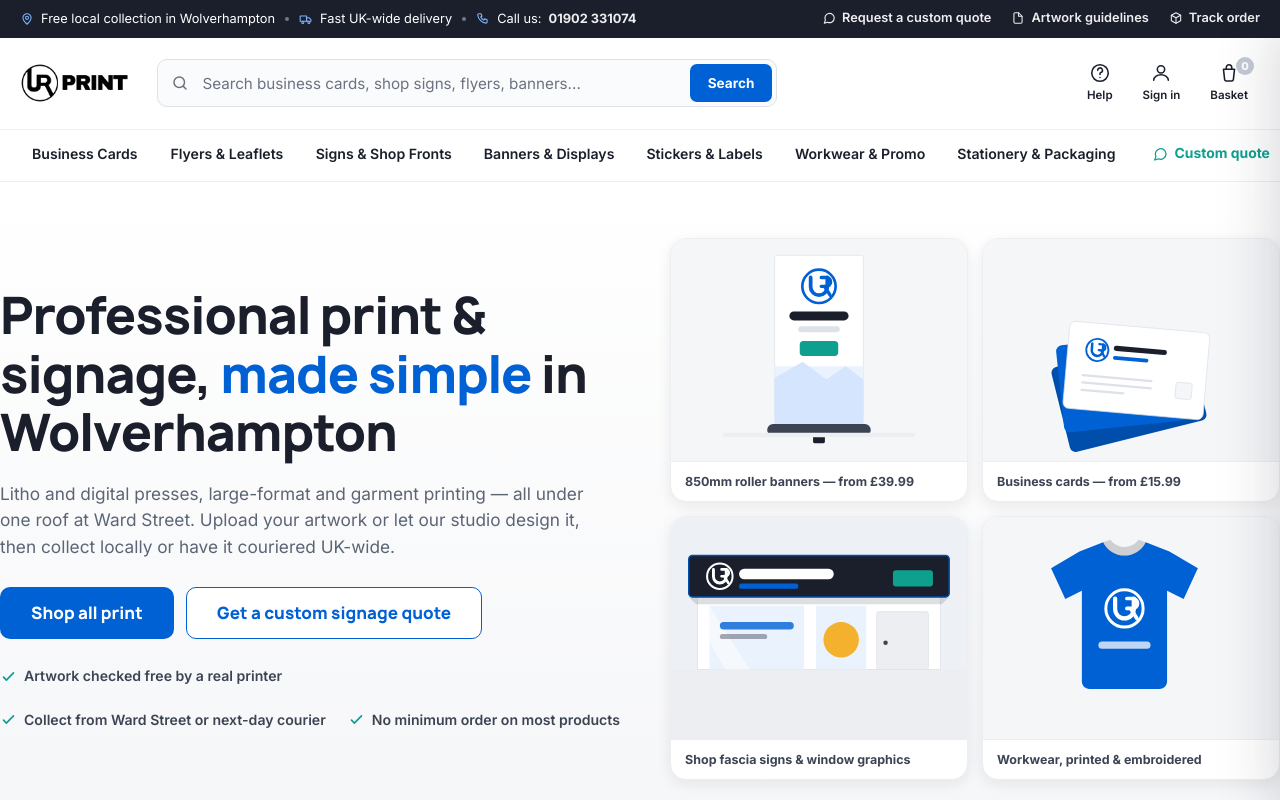
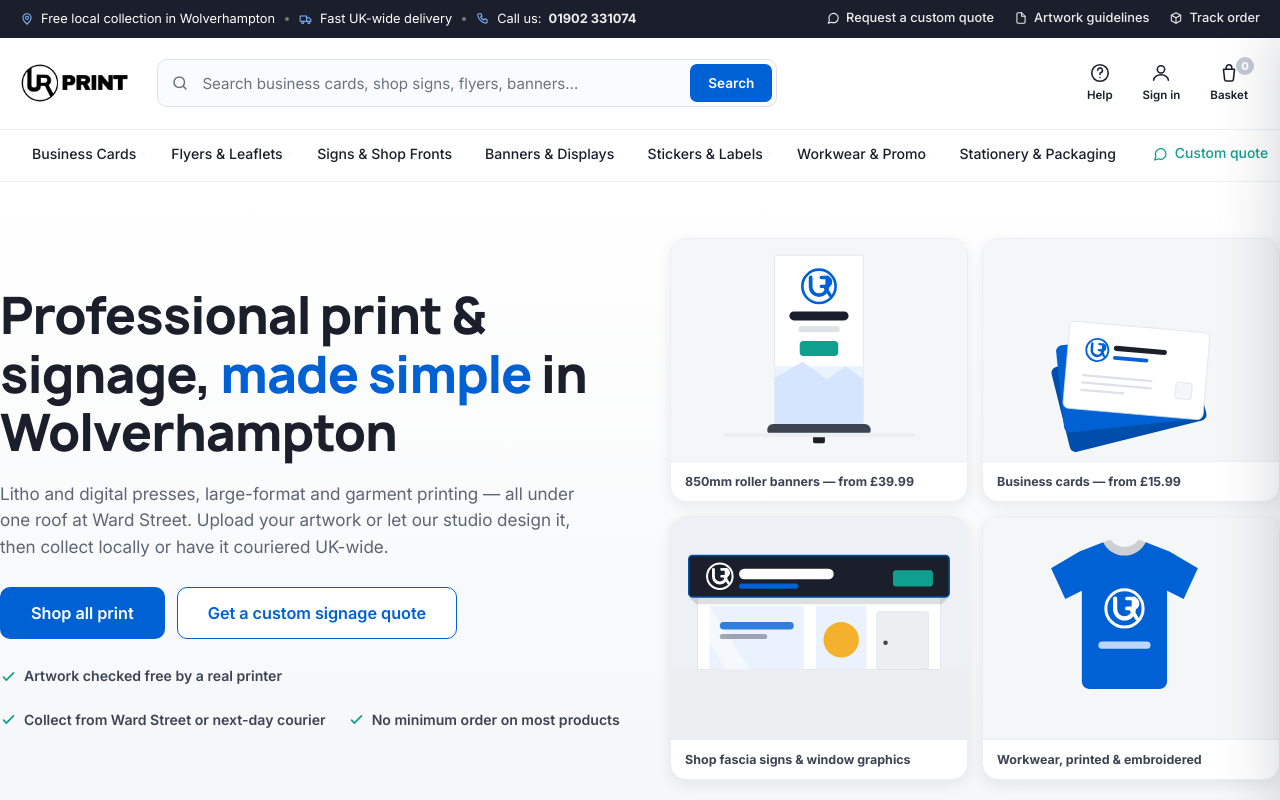
Before and after one commit to clickworks-uk/urprint, a plain HTML site: page index.html in a window 1280 px wide. Shown: the top 800 px of the page. Drawn offline with Linux system fonts and the light colour scheme.

Commit message:
Apply the Inter type scale: body 400, navigation 500, buttons 600
Serves the supplied variable Inter (wght 100-900, opsz 14-32) as a single
subsetted file in place of the five static cuts: 65KB against 121KB, every
weight covered, and optical sizing tracks the rendered size.

The two uploaded 24pt files are the display optical cut, intended for large
text; they are not used for 14-15px navigation and buttons. Both remain
available if that cut is wanted specifically.

- Body text stays Inter Regular 400.
- Buttons move from Manrope 700 to Inter SemiBold 600, which also answers the
  open question about button weight from the Manrope change.
- Navigation drops to Inter Medium 500: utility links, the category bar and
  its quote link, mega-menu links, and the mobile drawer.

Co-Authored-By: Claude Opus 5 <noreply@anthropic.com>
Claude-Session: https://claude.ai/code/session_01HkqQ1yg34KXFk7gRAbBYxW

```diff
--- a/assets/css/styles.css
+++ b/assets/css/styles.css
@@ -3,11 +3,6 @@
    and no visitor IP sent to Google (GDPR). font-display:swap keeps text
    visible while the woff2 loads.
    ========================================================================== */
-@font-face{font-family:'Inter';font-style:normal;font-weight:400;font-display:swap;src:url('../fonts/inter-400.woff2') format('woff2');unicode-range:U+0000-00FF,U+0131,U+0152-0153,U+02BB-02BC,U+02C6,U+02DA,U+02DC,U+0304,U+0308,U+0329,U+2000-206F,U+2074,U+20AC,U+2122,U+2191,U+2193,U+2212,U+2215,U+FEFF,U+FFFD}
-@font-face{font-family:'Inter';font-style:normal;font-weight:500;font-display:swap;src:url('../fonts/inter-500.woff2') format('woff2');unicode-range:U+0000-00FF,U+0131,U+0152-0153,U+02BB-02BC,U+02C6,U+02DA,U+02DC,U+0304,U+0308,U+0329,U+2000-206F,U+2074,U+20AC,U+2122,U+2191,U+2193,U+2212,U+2215,U+FEFF,U+FFFD}
-@font-face{font-family:'Inter';font-style:normal;font-weight:600;font-display:swap;src:url('../fonts/inter-600.woff2') format('woff2');unicode-range:U+0000-00FF,U+0131,U+0152-0153,U+02BB-02BC,U+02C6,U+02DA,U+02DC,U+0304,U+0308,U+0329,U+2000-206F,U+2074,U+20AC,U+2122,U+2191,U+2193,U+2212,U+2215,U+FEFF,U+FFFD}
-@font-face{font-family:'Inter';font-style:normal;font-weight:700;font-display:swap;src:url('../fonts/inter-700.woff2') format('woff2');unicode-range:U+0000-00FF,U+0131,U+0152-0153,U+02BB-02BC,U+02C6,U+02DA,U+02DC,U+0304,U+0308,U+0329,U+2000-206F,U+2074,U+20AC,U+2122,U+2191,U+2193,U+2212,U+2215,U+FEFF,U+FFFD}
-@font-face{font-family:'Inter';font-style:normal;font-weight:800;font-display:swap;src:url('../fonts/inter-800.woff2') format('woff2');unicode-range:U+0000-00FF,U+0131,U+0152-0153,U+02BB-02BC,U+02C6,U+02DA,U+02DC,U+0304,U+0308,U+0329,U+2000-206F,U+2074,U+20AC,U+2122,U+2191,U+2193,U+2212,U+2215,U+FEFF,U+FFFD}
 
 /* ==========================================================================
    UR Print — design system
@@ -69,6 +64,8 @@ body{
   line-height:1.55;
   color:var(--ink);
   background:var(--white);
+  font-optical-sizing:auto;
+  font-weight:400;
   -webkit-font-smoothing:antialiased;
   text-rendering:optimizeLegibility;
 }
@@ -102,7 +99,7 @@ ul{margin:0;padding:0;list-style:none}
 /* ---------- buttons ---------- */
 .btn{
   display:inline-flex;align-items:center;justify-content:center;gap:8px;
-  font-family:var(--font-display);font-weight:700;font-size:.95rem;line-height:1;
+  font-family:var(--font);font-weight:600;font-size:.95rem;line-height:1;
   padding:14px 24px;border-radius:var(--radius);border:1.5px solid transparent;
   background:var(--blue);color:#fff;cursor:pointer;transition:.15s ease;
   text-decoration:none;white-space:nowrap;
@@ -132,6 +129,7 @@ ul{margin:0;padding:0;list-style:none}
 /* ---------- badges ---------- */
 .badge{display:inline-flex;align-items:center;gap:5px;font-size:.7rem;font-weight:800;letter-spacing:.05em;text-transform:uppercase;padding:5px 10px;border-radius:var(--radius-pill);background:var(--teal-50);color:#0a7a6d}
 .badge--blue{background:var(--blue-50);color:var(--blue-dark)}
+@font-face{font-family:'Inter';font-style:normal;font-weight:100 900;font-display:swap;src:url('../fonts/inter-var.woff2') format('woff2');unicode-range:U+0000-00FF,U+0131,U+0152-0153,U+02BB-02BC,U+02C6,U+02DA,U+02DC,U+0304,U+0308,U+0329,U+2000-206F,U+2074,U+20AC,U+2122,U+2191,U+2193,U+2212,U+2215,U+FEFF,U+FFFD}
 @font-face{font-family:'Manrope';font-style:normal;font-weight:700 800;font-display:swap;src:url('../fonts/manrope-800.woff2') format('woff2');unicode-range:U+0000-00FF,U+0131,U+0152-0153,U+02BB-02BC,U+02C6,U+02DA,U+02DC,U+0304,U+0308,U+0329,U+2000-206F,U+2074,U+20AC,U+2122,U+2191,U+2193,U+2212,U+2215,U+FEFF,U+FFFD}
 
 /* ==========================================================================
@@ -191,7 +189,7 @@ ul{margin:0;padding:0;list-style:none}
 .utility__perks .dot{width:4px;height:4px;border-radius:50%;background:rgba(255,255,255,.4)}
 .utility__perks svg{width:14px;height:14px;flex:none;color:#7FB4FF}
 .utility__links{display:flex;align-items:center;gap:20px}
-.utility__links a{display:inline-flex;align-items:center;gap:6px;font-weight:600;white-space:nowrap}
+.utility__links a{display:inline-flex;align-items:center;gap:6px;font-weight:500;white-space:nowrap}
 .utility__links svg{width:14px;height:14px}
 @media(max-width:1000px){.utility__links{display:none}}
 @media(max-width:640px){
@@ -216,7 +214,7 @@ ul{margin:0;padding:0;list-style:none}
 .search input[type="search"]::placeholder{color:var(--grey-500)}
 .search input[type="search"]:focus{outline:none;border-color:var(--blue);background:#fff;box-shadow:0 0 0 4px var(--blue-50)}
 .search__icon{position:absolute;left:14px;top:50%;transform:translateY(-50%);width:18px;height:18px;color:var(--grey-500);pointer-events:none}
-.search__btn{position:absolute;right:5px;top:5px;height:38px;padding:0 18px;border:0;border-radius:7px;background:var(--blue);color:#fff;font-weight:700;font-size:.85rem}
+.search__btn{position:absolute;right:5px;top:5px;height:38px;padding:0 18px;border:0;border-radius:7px;background:var(--blue);color:#fff;font-weight:600;font-size:.85rem}
 .search__btn:hover{background:var(--blue-dark)}
 .search__results{
   position:absolute;top:calc(100% + 8px);left:0;right:0;background:#fff;border:1px solid var(--grey-100);
@@ -250,14 +248,14 @@ ul{margin:0;padding:0;list-style:none}
 .catnav__list{display:flex;align-items:stretch;gap:2px;overflow:visible}
 .catnav__item{position:static}
 .catnav__link{
-  display:flex;align-items:center;gap:6px;padding:13px 12px;font-size:.88rem;font-weight:600;color:var(--ink);
+  display:flex;align-items:center;gap:6px;padding:13px 12px;font-size:.88rem;font-weight:500;color:var(--ink);
   border-bottom:3px solid transparent;background:none;border-top:0;border-left:0;border-right:0;white-space:nowrap;
 }
 .catnav__link:hover,.catnav__item.is-open .catnav__link{color:var(--blue);border-bottom-color:var(--blue);text-decoration:none}
 .catnav__link svg{width:12px;height:12px;opacity:.55;transition:transform .15s}
 .catnav__item.is-open .catnav__link svg{transform:rotate(180deg)}
 .catnav__spacer{flex:1}
-.catnav__cta{display:flex;align-items:center;gap:7px;padding:13px 0 13px 14px;font-size:.87rem;font-weight:700;color:var(--teal);white-space:nowrap}
+.catnav__cta{display:flex;align-items:center;gap:7px;padding:13px 0 13px 14px;font-size:.87rem;font-weight:500;color:var(--teal);white-space:nowrap}
 .catnav__cta svg{flex:none}
 .catnav__cta svg{width:16px;height:16px}
 
@@ -293,11 +291,11 @@ ul{margin:0;padding:0;list-style:none}
 .mnav__head{display:flex;align-items:center;justify-content:space-between;padding:16px 18px;border-bottom:1px solid var(--grey-100)}
 .mnav__head img{height:30px}
 .mnav details{border-bottom:1px solid var(--grey-100)}
-.mnav summary{padding:14px 18px;font-weight:700;cursor:pointer;list-style:none;display:flex;justify-content:space-between;align-items:center}
+.mnav summary{padding:14px 18px;font-weight:500;cursor:pointer;list-style:none;display:flex;justify-content:space-between;align-items:center}
 .mnav summary::-webkit-details-marker{display:none}
 .mnav summary::after{content:"+";font-size:1.2rem;color:var(--grey-500);font-weight:500}
 .mnav details[open] summary::after{content:"−"}
-.mnav details a{display:block;padding:10px 18px 10px 30px;color:var(--ink-80);font-size:.92rem}
+.mnav details a{display:block;padding:10px 18px 10px 30px;color:var(--ink-80);font-size:.92rem;font-weight:500}
 .mnav details a:hover{background:var(--grey-50);text-decoration:none}
 .mnav__foot{padding:18px;display:grid;gap:10px}
 
--- a/index.html
+++ b/index.html
@@ -20,7 +20,7 @@
 <meta name="twitter:card" content="summary_large_image">
 <link rel="icon" href="assets/img/favicon.png" type="image/png">
 <link rel="apple-touch-icon" href="assets/img/apple-touch-icon.png">
-<link rel="preload" href="assets/fonts/inter-400.woff2" as="font" type="font/woff2" crossorigin>
+<link rel="preload" href="assets/fonts/inter-var.woff2" as="font" type="font/woff2" crossorigin>
 <link rel="preload" href="assets/fonts/manrope-800.woff2" as="font" type="font/woff2" crossorigin>
 <link rel="stylesheet" href="assets/css/styles.css">
 <script type="application/ld+json">{"@context":"https://schema.org","@type":"LocalBusiness","@id":"https://urprint-seven.vercel.app/#business","name":"UR Print","url":"https://urprint-seven.vercel.app/","logo":"https://urprint-seven.vercel.app/assets/img/logo.png","image":"https://urprint-seven.vercel.app/assets/img/og-image.png","telephone":"+441902331074","email":"info@urprint.co.uk","address":{"@type":"PostalAddress","streetAddress":"Unit 1 Ward Street","addressLocality":"Wolverhampton","postalCode":"WV1 3LT","addressRegion":"West Midlands","addressCountry":"GB"},"openingHoursSpecification":[{"@type":"OpeningHoursSpecification","dayOfWeek":["Monday","Tuesday","Wednesday","Thursday","Friday"],"opens":"08:00","closes":"18:00"},{"@type":"OpeningHoursSpecification","dayOfWeek":"Saturday","opens":"10:00","closes":"16:00"}],"areaServed":[{"@type":"City","name":"Wolverhampton"},{"@type":"AdministrativeArea","name":"West Midlands"}]}</script>
```
Also changed, not shown: artwork-guidelines.html (+1 -1 lines), category.html (+1 -1 lines), checkout.html (+1 -1 lines), product.html (+1 -1 lines), track-order.html (+1 -1 lines), assets/fonts/inter-400.woff2 (deleted), assets/fonts/inter-500.woff2 (deleted), assets/fonts/inter-600.woff2 (deleted), assets/fonts/inter-700.woff2 (deleted), assets/fonts/inter-800.woff2 (deleted), assets/fonts/inter-var.woff2 (added).
